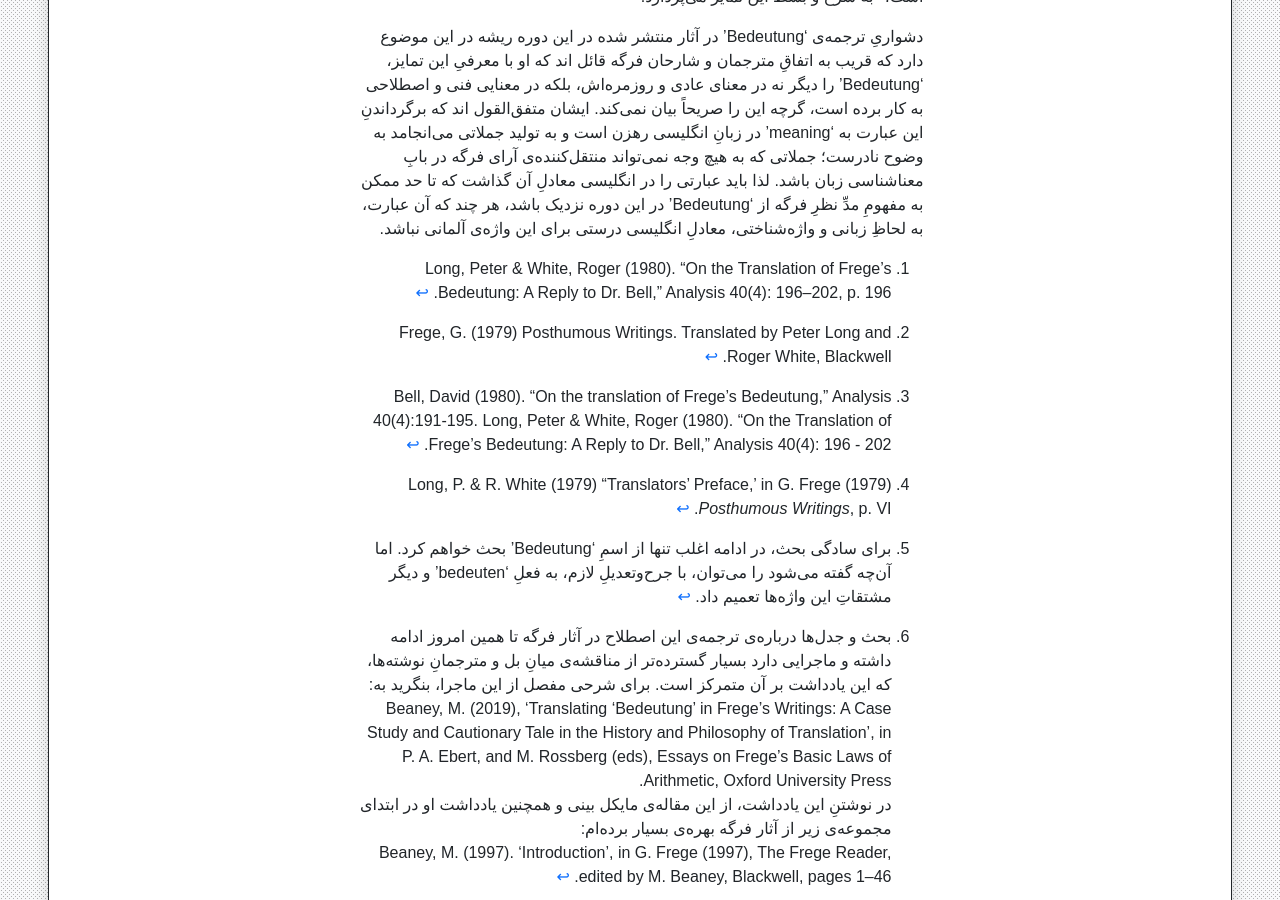
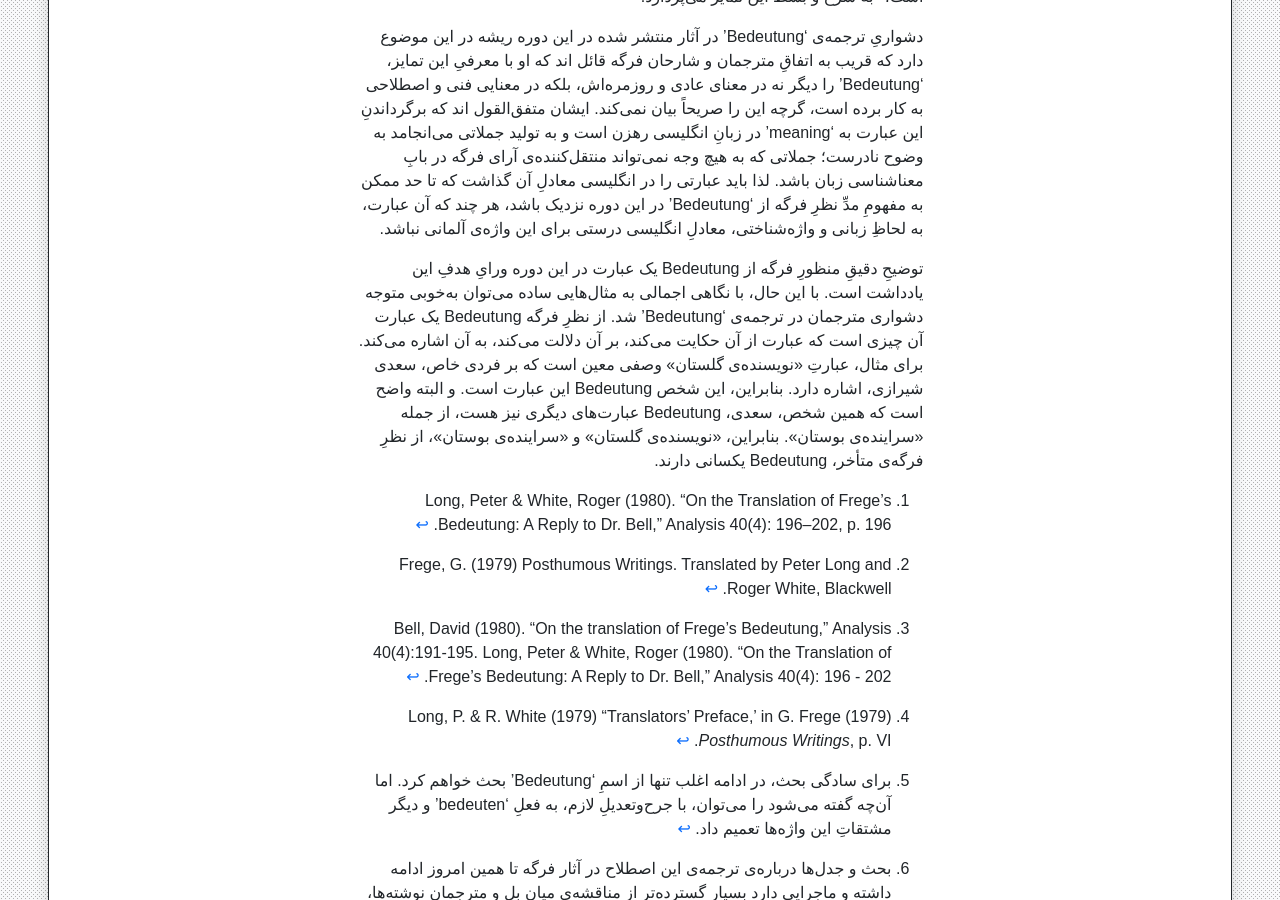
Before and after one commit to phicudemy/phicudemy.github.io, a Jekyll site: the page built from _posts/2024-06-22-fregebedeutung1.md, in a window 1280 px wide and 900 px high, scrolled down 2309 px. Built offline with Jekyll 4.4.1, drawn with Linux system fonts in a browser that asks for light colours; comment, search, counter and statistics services are not loaded; a style sheet for code colours, icons or effects is not loaded.

Commit message:
TinaCMS content update

```diff
--- a/_posts/2024-06-22-fregebedeutung1.md
+++ b/_posts/2024-06-22-fregebedeutung1.md
@@ -39,6 +39,8 @@ tags:
 
 دشواریِ ترجمه‌ی ‘Bedeutung’ در آثار منتشر شده در این دوره ریشه در این موضوع دارد که قریب به اتفاقِ مترجمان و شارحان فرگه قائل اند که او با معرفیِ این تمایز، ‘Bedeutung’ را دیگر نه در معنای عادی و روزمره‌‌اش، بلکه در معنایی فنی و اصطلاحی به کار برده است، گرچه این را صریحاً بیان نمی‌کند. ایشان متفق‌القول اند که برگرداندنِ این عبارت به ‘meaning’ در زبانِ انگلیسی رهزن است و به تولید جملاتی می‌انجامد به وضوح نادرست؛ جملاتی که به هیچ وجه نمی‌تواند منتقل‌کننده‌ی آرای فرگه در بابِ معناشناسی زبان باشد. لذا باید عبارتی را در انگلیسی معادلِ آن گذاشت که تا حد ممکن به مفهومِ مدِّ نظرِ فرگه از ‘Bedeutung’ در این دوره نزدیک باشد، هر چند که آن عبارت، به لحاظِ زبانی و واژه‌شناختی، معادلِ انگلیسی درستی برای این واژه‌ی آلمانی نباشد.
 
+توضیحِ دقیقِ منظورِ فرگه از  Bedeutung‌ یک عبارت در این دوره ورایِ هدفِ این یادداشت است. با این حال، با نگاهی اجمالی به مثال‌هایی ساده می‌توان به‌خوبی متوجه دشواری مترجمان در ترجمه‌ی ‘Bedeutung’ شد. از نظرِ فرگه Bedeutung یک عبارت آن چیزی است که عبارت از آن حکایت می‌کند، بر آن دلالت می‌کند، به آن اشاره می‌کند. برای مثال، عبارتِ «نویسنده‌ی گلستان» وصفی معین است که بر فردی خاص، سعدی شیرازی، اشاره دارد. بنابراین، این شخص Bedeutung این عبارت است. و البته واضح است که همین شخص، سعدی، Bedeutung عبارت‌های دیگری نیز هست، از جمله «سراینده‌ی بوستان». بنابراین، «نویسنده‌ی گلستان» و «سراینده‌ی بوستان»، از نظرِ فرگه‌ی متأخر، Bedeutung یکسانی دارند.
+
 
 
 
```
